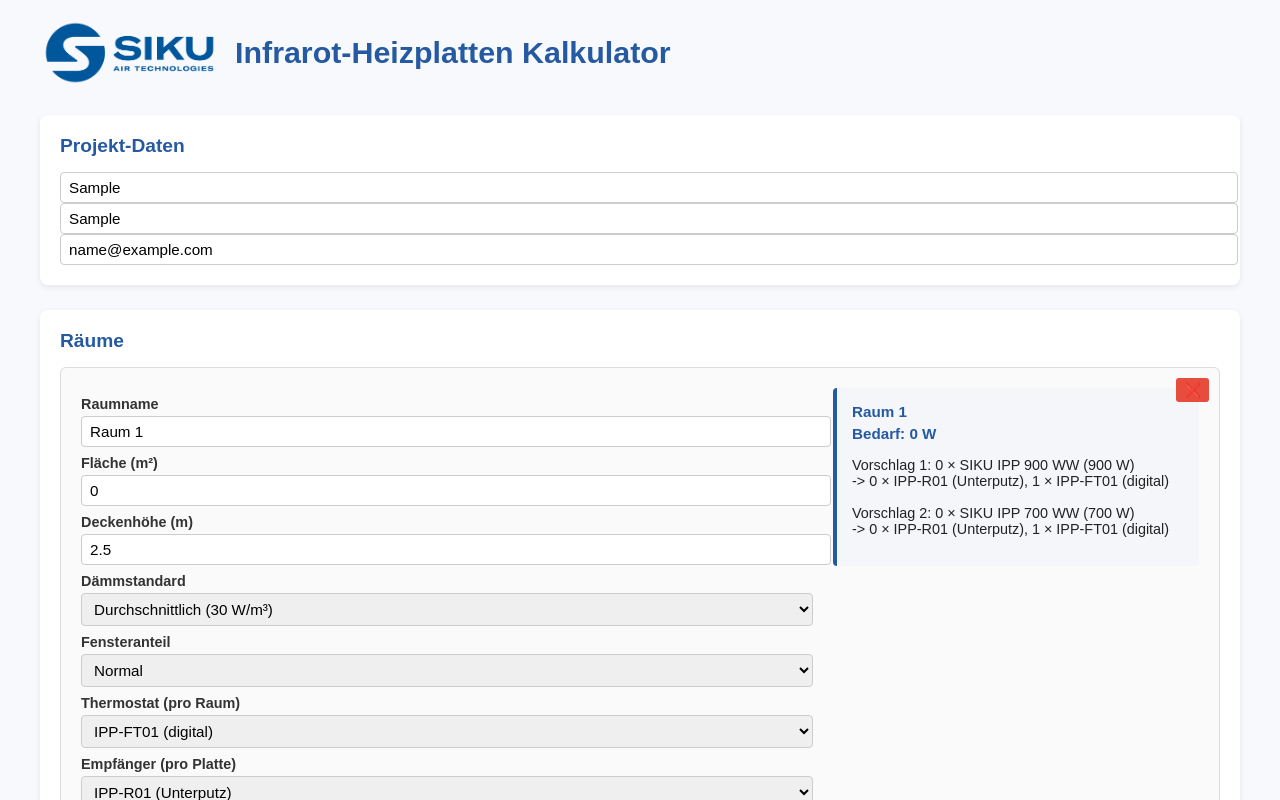
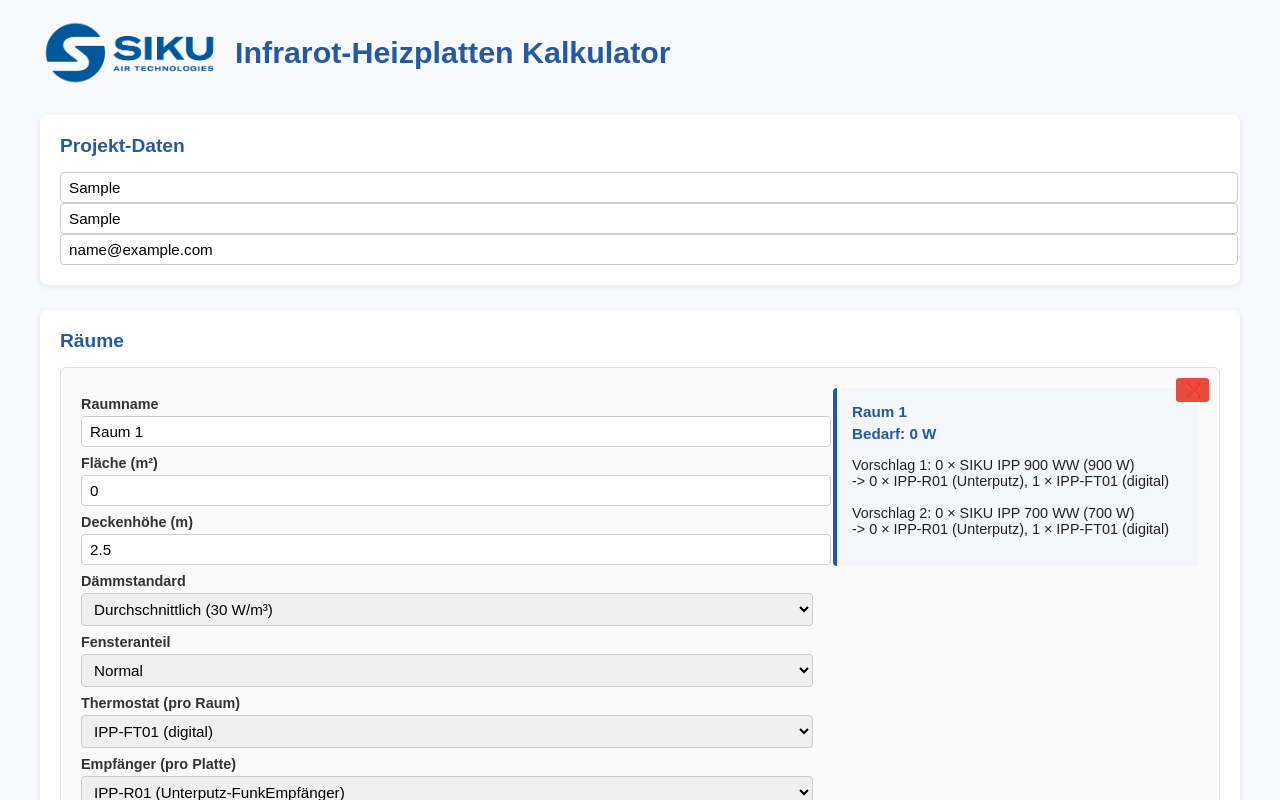
Before and after one commit to rbauer2024/siku-kalkulator, a React (Create React App) app: page / in a window 1280 px wide. Both pictures are taken after typing "Sample", "Sample", "name@example.com" into the empty fields and a click on the button "+ Raum hinzufügen". Shown: the top 800 px of the page. Built offline with nearby package versions, Linux system fonts and the light colour scheme.

Commit message:
Update App.js

```diff
--- a/src/App.js
+++ b/src/App.js
@@ -373,8 +373,8 @@
                     setRooms(n);
                   }}
                 >
-                  <option value="R01">IPP-R01 (Unterputz)</option>
-                  <option value="BT003">BT003 (Funkempfänger)</option>
+                  <option value="R01">IPP-R01 (Unterputz-FunkEmpfänger)</option>
+                  <option value="BT003">BT003 (Aufputz-Funkempfänger)</option>
                 </select>
 
                 <label>Montageart</label>
```
